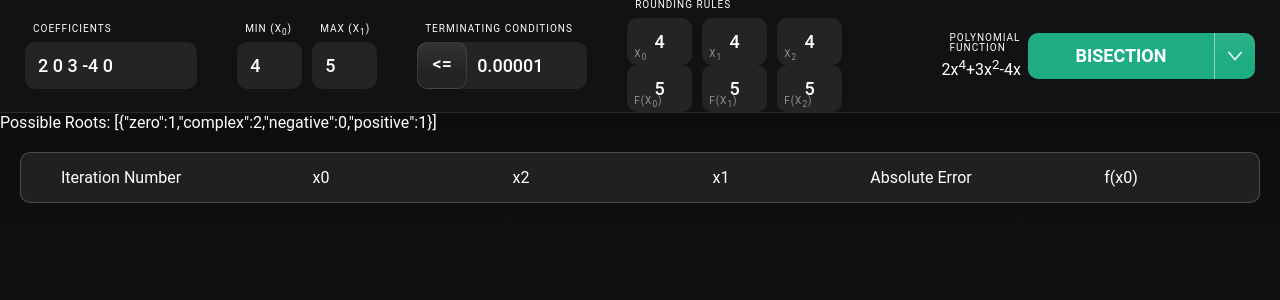
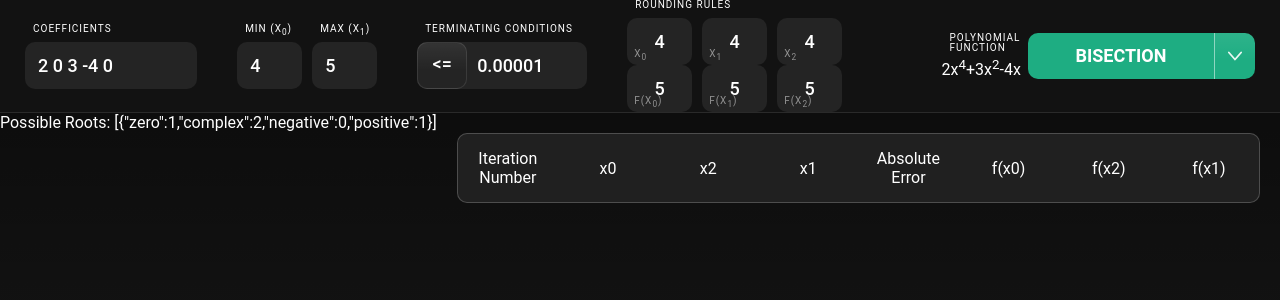
Before and after one commit to marqroldan/numericalmethods, a React app: page / in a window 1280 px wide. Shown: the top 300 px of the page. Built offline with nearby package versions, Linux system fonts and the light colour scheme.

Commit message:
Made flex-direction row to make way for sidebar

```diff
--- a/src/components/IterationRow/styles.scss
+++ b/src/components/IterationRow/styles.scss
@@ -2,7 +2,7 @@
 
 .IterationRow {
   display: grid;
-  grid-template-columns: repeat(8, minmax(200px, 1fr));
+  grid-template-columns: repeat(8, minmax(100px, 1fr));
 
   &Container {
     &:nth-child(odd) {
--- a/src/components/IterationTable/styles.scss
+++ b/src/components/IterationTable/styles.scss
@@ -1,4 +1,5 @@
 .IterationTable {
+  flex: 1;
   padding: 20px;
   overflow: auto;
 }
--- a/src/components/Main/styles.scss
+++ b/src/components/Main/styles.scss
@@ -9,6 +9,5 @@ main {
     height: 100%;
     overflow: hidden;
     display: flex;
-    flex-direction: column;
   }
 }
```
